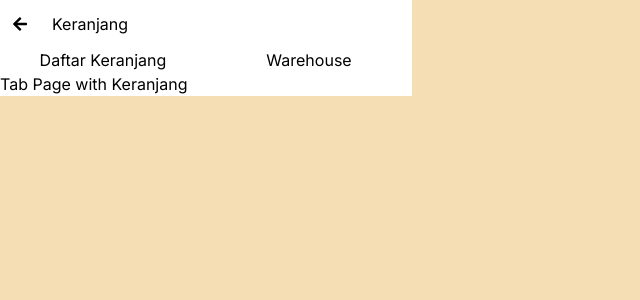
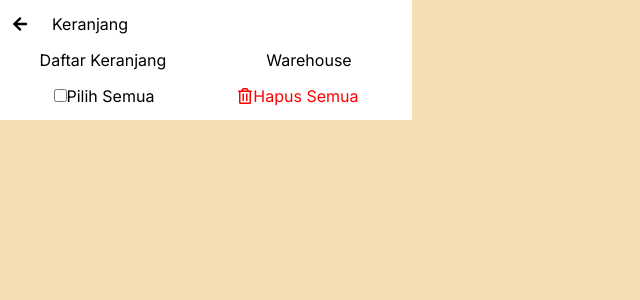
Before and after one commit to Shercosta/master-bagasi, a Next.js app: page / in a window 1280 px wide. Shown: the top 300 px of the page, without its empty margins (0-640 px from the left). Built offline with nearby package versions, Linux system fonts and the light colour scheme.

Commit message:
keranjang > selectall

```diff
--- a/src/app/@keranjang/page.tsx
+++ b/src/app/@keranjang/page.tsx
@@ -1,5 +1,5 @@
-import Tab from "@/components/Tab";
+import SelectOrDeleteAll from "@/components/SelectOrDeleteAll";
 
 export default function Keranjang() {
-  return <Tab>Keranjang</Tab>;
+  return <SelectOrDeleteAll />;
 }
--- a/src/app/shercosta.css
+++ b/src/app/shercosta.css
@@ -7,3 +7,7 @@ body {
 .main {
   background-color: white;
 }
+
+.delete-button {
+  color: red;
+}
--- /dev/null
+++ b/src/components/SelectOrDeleteAll.tsx
@@ -0,0 +1,22 @@
+import { FaRegTrashAlt } from "react-icons/fa";
+
+const SelectOrDeleteAll = () => {
+  return (
+    <>
+      <div className="flex justify-around p-3">
+        <div id="selectAll">
+          <form>
+            <input type="checkbox" name="selectAll" id="" />
+            Pilih Semua
+          </form>
+        </div>
+        <button type="button" className="flex delete-button items-center">
+          <FaRegTrashAlt />
+          Hapus Semua
+        </button>
+      </div>
+    </>
+  );
+};
+
+export default SelectOrDeleteAll;
```
